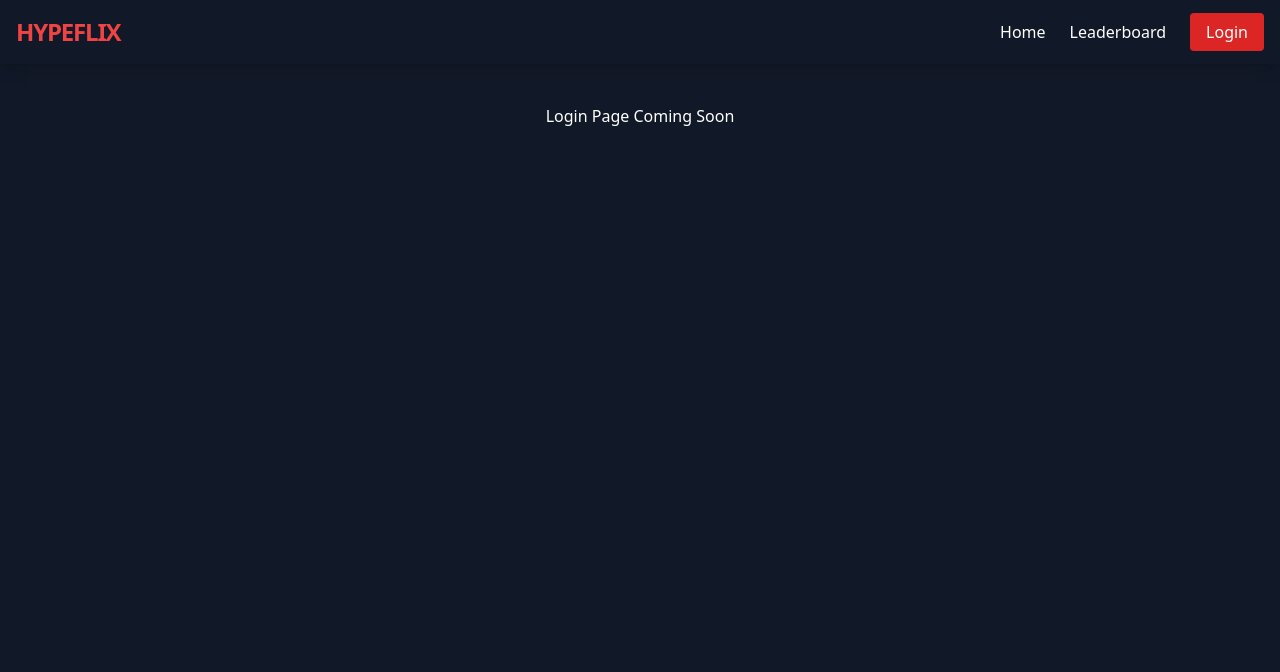
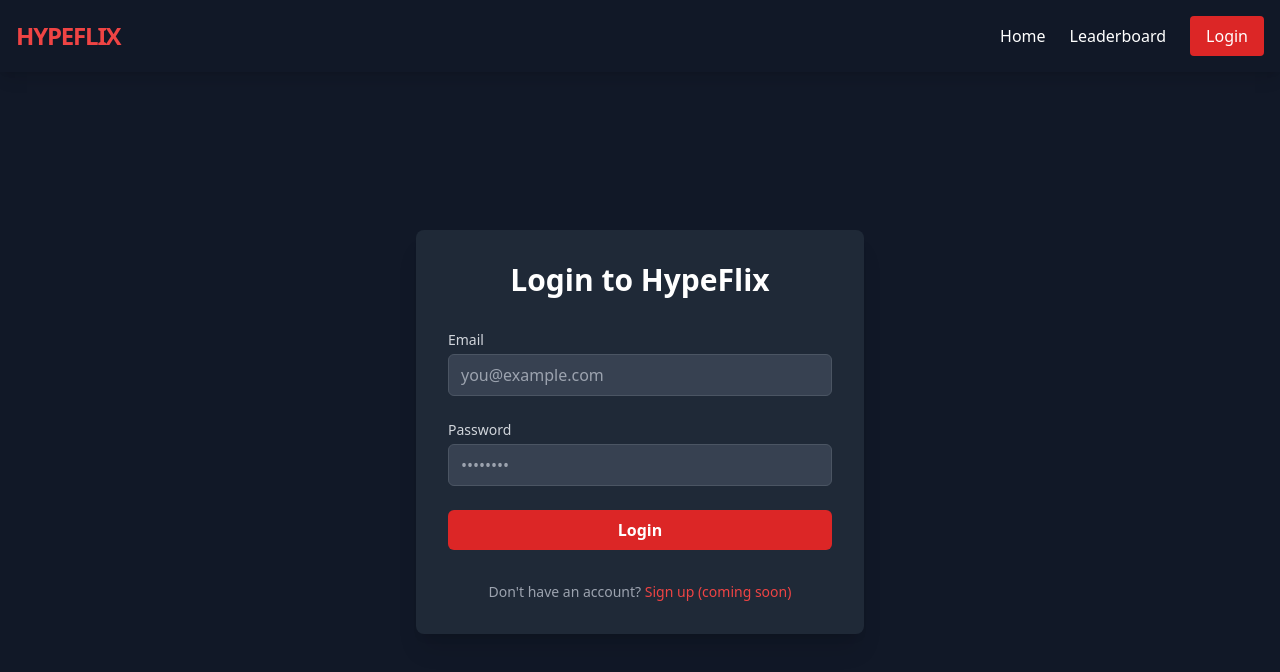
Before and after one commit to anirudhb4/hypeflix-frontend, a React (Vite) app: page /login in a window 1280 px wide. Shown: the top 672 px of the page. Built offline with nearby package versions, Linux system fonts and the light colour scheme; no server answers.

Commit message:
added feature hype button

```diff
--- a/src/App.jsx
+++ b/src/App.jsx
@@ -1,19 +1,26 @@
 import { BrowserRouter as Router, Routes, Route } from 'react-router-dom';
 import Navbar from './components/Navbar';
 import Home from './pages/Home';
+import LoginPage from './pages/LoginPage'; // 1. Import Login Page
+import { AuthProvider } from './contexts/AuthContext'; // 2. Import AuthProvider
 
 function App() {
   return (
+    // 3. Wrap everything in AuthProvider
+    <AuthProvider>
       <Router>
         <div className="min-h-screen bg-gray-900 text-white font-sans">
           <Navbar />
           <Routes>
             <Route path="/" element={<Home />} />
             <Route path="/leaderboard" element={<div className="text-center mt-10">Leaderboard Coming Soon</div>} />
-          <Route path="/login" element={<div className="text-center mt-10">Login Page Coming Soon</div>} />
+
+            {/* 4. Set the login route */}
+            <Route path="/login" element={<LoginPage />} />
           </Routes>
         </div>
       </Router>
+    </AuthProvider>
   );
 }
 
--- a/src/components/MovieCard.jsx
+++ b/src/components/MovieCard.jsx
@@ -1,50 +1,74 @@
-import { formatReleaseDate } from '../services/utils.js';
+import { useState } from 'react';
+import { useAuth } from '../contexts/AuthContext.jsx'; // Updated path
+import { useNavigate } from 'react-router-dom';
+import { formatReleaseDate } from '../services/utils.js'; // Updated path
 
 const MovieCard = ({ movie }) => {
   const posterUrl = movie.posterPath
     ? `https://image.tmdb.org/t/p/w500${movie.posterPath}`
-    : 'https://placehold.co/500x750/1a202c/e53e3e?text=No+Image';
+    : 'https://via.placeholder.com/500x750?text=No+Image';
+
+  // --- GET DATA FROM OUR AUTH CONTEXT ---
+  const { session, hypedMovies, hypeMovie } = useAuth(); // Use 'session' to check login
+  const navigate = useNavigate();
+
+  // --- CHECK IF THIS MOVIE ID IS IN OUR SET ---
+  const isHyped = hypedMovies.has(movie.id);
+
+  // Local state just for the "Loading..." text
+  const [isHyping, setIsHyping] = useState(false);
+
+  const handleHypeClick = async () => {
+    // 1. If not logged in, go to login page
+    if (!session) { // Check against session
+      navigate('/login');
+      return;
+    }
+
+    // 2. If already hyped, do nothing
+    if (isHyped) return;
+
+    // 3. Hype it!
+    setIsHyping(true);
+    await hypeMovie(movie.id);
+    setIsHyping(false);
+  };
 
   return (
-    <div className="bg-gray-800 rounded-lg overflow-hidden shadow-lg group transform transition-all duration-300 ease-in-out hover:scale-105 hover:shadow-2xl">
+    <div className="bg-gray-800 rounded-lg overflow-hidden shadow-lg hover:shadow-2xl transition-all duration-300 group">
       <div className="relative">
-        {/* Poster Image */}
         <img
           src={posterUrl}
           alt={movie.title}
-          className="w-full h-96 object-cover transition-transform duration-300 group-hover:blur-[2px]"
+          className="w-full h-96 object-cover group-hover:blur-[2px] transition-all duration-300"
         />
+        <div className="absolute inset-0 bg-gradient-to-t from-gray-900 via-transparent to-transparent opacity-70"></div>
+      </div>
 
-        {/* Gradient Overlay for text readability */}
-        <div className="absolute inset-0 bg-gradient-to-t from-black/80 via-transparent to-transparent"></div>
-
-        {/* Content overlaid on the bottom of the image */}
-        <div className="absolute bottom-0 left-0 p-4 w-full">
-          <div className="flex justify-between items-center mb-2">
-            {/* 1. Hype Count near title */}
+      <div className="p-4 relative -mt-16 z-10">
         <div
-              className="flex-shrink-0 bg-red-600/90 text-white text-sm font-bold px-3 py-1 rounded-full shadow-lg backdrop-blur-sm border border-red-500"
-              title={`${movie.rawHypeScore} raw hype score`}
+          className="absolute top-0 right-4 -mt-6 bg-red-600 text-white text-xs font-bold px-3 py-1.5 rounded-full shadow-lg border-2 border-gray-800 backdrop-blur-sm bg-opacity-70"
         >
           🔥 {movie.hypeCount}
         </div>
 
-            {/* 2. Formatted Release Date */}
-            <span className="text-gray-200 text-xs font-semibold bg-black/50 px-2 py-1 rounded">
+        <h3 className="text-lg font-bold text-white truncate">{movie.title}</h3>
+        <p className="text-gray-400 text-sm mt-1">
           {formatReleaseDate(movie.releaseDate)}
-            </span>
-          </div>
+        </p>
 
-          <h3 className="text-lg font-bold text-white truncate" title={movie.title}>
-            {movie.title}
-          </h3>
-        </div>
-      </div>
-
-      {/* Hype Button */}
-      <div className="p-4 bg-gray-800">
-        <button className="w-full bg-red-600 hover:bg-red-700 text-white font-bold py-2 px-4 rounded-lg transition-all duration-300 shadow-md hover:shadow-lg focus:outline-none focus:ring-2 focus:ring-red-500 focus:ring-opacity-75">
-          HYPE THIS!
+        <button
+          onClick={handleHypeClick}
+          disabled={isHyped || isHyping}
+          className={`w-full mt-4 py-2 rounded-lg font-semibold text-white transition-colors duration-200
+            ${isHyped
+              ? 'bg-green-600 cursor-not-allowed'
+              : 'bg-red-600 hover:bg-red-700 focus:outline-none focus:ring-2 focus:ring-red-500'
+            }
+            ${isHyping ? 'animate-pulse' : ''}
+          `}
+        >
+          {isHyped ? 'Hyped!' : (isHyping ? 'Hyping...' : 'HYPE THIS!')}
         </button>
       </div>
     </div>
--- a/src/components/Navbar.jsx
+++ b/src/components/Navbar.jsx
@@ -1,6 +1,9 @@
 import { Link } from 'react-router-dom';
+import { useAuth } from '../contexts/AuthContext'; // 1. Import useAuth
 
 const Navbar = () => {
+  const { session, logout } = useAuth(); // 2. Get session and logout function
+
   return (
     <nav className="bg-gray-900 text-white p-4 shadow-lg">
       <div className="container mx-auto flex justify-between items-center">
@@ -8,13 +11,26 @@ const Navbar = () => {
           HYPEFLIX
         </Link>
 
-        <div className="space-x-6">
+        <div className="flex items-center space-x-6">
           <Link to="/" className="hover:text-red-400 transition">Home</Link>
           <Link to="/leaderboard" className="hover:text-red-400 transition">Leaderboard</Link>
-          {/* We will update this link later to handle Logout */}
-          <Link to="/login" className="bg-red-600 px-4 py-2 rounded hover:bg-red-700 transition">
-            Login
-          </Link>
+
+          {/* 3. Add dynamic login/logout button */}
+          {session ? (
+            <button
+              onClick={logout}
+              className="bg-gray-700 px-4 py-2 rounded hover:bg-red-700 transition"
+            >
+              Logout
+            </button>
+          ) : (
+            <Link
+              to="/login"
+              className="bg-red-600 px-4 py-2 rounded hover:bg-red-700 transition"
+            >
+              Login
+            </Link>
+          )}
         </div>
       </div>
     </nav>
--- /dev/null
+++ b/src/contexts/AuthContext.jsx
@@ -0,0 +1,123 @@
+import { createContext, useContext, useState, useEffect, useCallback } from 'react';
+import { supabase } from '../supabaseClient';
+import api from '../services/api'; // Import our Axios instance
+
+const AuthContext = createContext();
+
+export const AuthProvider = ({ children }) => {
+  const [session, setSession] = useState(null);
+  const [loading, setLoading] = useState(true);
+
+  // --- NEW STATE ---
+  // We'll store the IDs of hyped movies in a Set.
+  // Sets are very fast for checking: hypedMovies.has(123)
+  const [hypedMovies, setHypedMovies] = useState(new Set());
+
+  // --- NEW FUNCTION ---
+  // Fetches the list of hyped movie IDs from our Spring Boot backend
+  const fetchHypedMovies = async () => {
+    try {
+      // Call our backend endpoint: GET /api/movies/hyped
+      const { data } = await api.get('/movies/hyped');
+
+      // 'data' is an array of Movie objects. We just want their IDs.
+      const idSet = new Set(data.map(movie => movie.id));
+      setHypedMovies(idSet);
+
+    } catch (error) {
+      // This will fail if the user is logged out, which is fine.
+      console.error("Failed to fetch hyped movies (user might be logged out):", error);
+    }
+  };
+
+  // This useEffect runs once when the app loads
+  useEffect(() => {
+    // Check for an active session
+    supabase.auth.getSession().then(({ data: { session } }) => {
+      setSession(session);
+      localStorage.setItem('hypeflix-access-token', session?.access_token || null);
+
+      // --- NEW ---
+      // If we have a session on page load, fetch the user's hyped movies
+      if (session) {
+        fetchHypedMovies();
+      }
+      setLoading(false);
+    });
+
+    // Listen for auth changes (login, logout)
+    const { data: { subscription } } = supabase.auth.onAuthStateChange(
+      (_event, session) => {
+        setSession(session);
+        localStorage.setItem('hypeflix-access-token', session?.access_token || null);
+
+        // --- NEW ---
+        if (session) {
+          // User just logged in, fetch their list
+          fetchHypedMovies();
+        } else {
+          // User just logged out, clear the list
+          setHypedMovies(new Set());
+        }
+      }
+    );
+
+    return () => subscription.unsubscribe();
+  }, []); // The empty array [] means this runs only once
+
+  const login = async (email, password) => {
+    return supabase.auth.signInWithPassword({ email, password });
+  };
+
+  const logout = async () => {
+    return supabase.auth.signOut();
+  };
+
+  // --- NEW FUNCTION ---
+  // This function will be called from the MovieCard button
+  const hypeMovie = useCallback(async (movieId) => {
+    // 1. Check our Set. If it's already there, do nothing.
+    if (hypedMovies.has(movieId)) {
+      console.log("Already hyped, skipping.");
+      return;
+    }
+
+    try {
+      // 2. Call our Spring Boot backend: POST /api/movies/{movieId}/hype
+      await api.post(`/movies/${movieId}/hype`);
+
+      // 3. Update our local state instantly (this is called an "Optimistic Update")
+      // This makes the button change state without a page refresh.
+      setHypedMovies(prevSet => new Set(prevSet).add(movieId));
+
+    } catch (error) {
+      console.error("Hype failed:", error);
+      // If the backend says we already hyped it (e.g., race condition)
+      if (error.response && error.response.status === 400) {
+        // Just update the local state to match the backend
+        setHypedMovies(prevSet => new Set(prevSet).add(movieId));
+      }
+    }
+  }, [hypedMovies]); // Re-create this function only if the hypedMovies set changes
+
+  // Expose the new state and function to the rest of the app
+  const value = {
+    session,
+    user: session?.user,
+    hypedMovies, // Pass the Set of IDs
+    hypeMovie,   // Pass the function to hype a movie
+    login,
+    logout,
+  };
+
+  return (
+    <AuthContext.Provider value={value}>
+      {!loading && children}
+    </AuthContext.Provider>
+  );
+};
+
+// This custom hook is how components will access the context
+export const useAuth = () => {
+  return useContext(AuthContext);
+};
--- /dev/null
+++ b/src/pages/LoginPage.jsx
@@ -0,0 +1,95 @@
+import { useState } from 'react';
+import { useAuth } from '../contexts/AuthContext';
+import { useNavigate, Link } from 'react-router-dom';
+
+const LoginPage = () => {
+  const [email, setEmail] = useState('');
+  const [password, setPassword] = useState('');
+  const [error, setError] = useState(null);
+  const [loading, setLoading] = useState(false);
+
+  const { login } = useAuth();
+  const navigate = useNavigate();
+
+  const handleSubmit = async (e) => {
+    e.preventDefault();
+    setError(null);
+    setLoading(true);
+
+    try {
+      // This line was fixed
+      const { error } = await login(email, password);
+      if (error) {
+        throw error;
+      }
+      navigate('/'); // Redirect to home on success
+    } catch (error) {
+      setError(error.message);
+    } finally {
+      setLoading(false);
+    }
+  };
+
+  return (
+    <div className="flex items-center justify-center min-h-[calc(100vh-80px)]">
+      <div className="w-full max-w-md p-8 space-y-8 bg-gray-800 rounded-lg shadow-xl">
+        <h2 className="text-3xl font-bold text-center text-white">
+          Login to HypeFlix
+        </h2>
+
+        <form className="space-y-6" onSubmit={handleSubmit}>
+          {error && (
+            <div className="p-3 bg-red-800 border border-red-600 text-red-100 rounded">
+              {error}
+            </div>
+          )}
+
+          <div>
+            <label className="block text-sm font-medium text-gray-300">
+              Email
+            </label>
+            <input
+              type="email"
+              value={email}
+              onChange={(e) => setEmail(e.target.value)}
+              required
+              className="w-full px-3 py-2 mt-1 text-white bg-gray-700 border border-gray-600 rounded-md focus:outline-none focus:ring-2 focus:ring-red-500"
+              placeholder="you@example.com"
+            />
+          </div>
+
+          <div>
+            <label className="block text-sm font-medium text-gray-300">
+              Password
+            </label>
+            <input
+              type="password"
+              value={password}
+              onChange={(e) => setPassword(e.target.value)}
+              required
+              className="w-full px-3 py-2 mt-1 text-white bg-gray-700 border border-gray-600 rounded-md focus:outline-none focus:ring-2 focus:ring-red-500"
+              placeholder="••••••••"
+            />
+          </div>
+
+          <button
+            type="submit"
+            disabled={loading}
+            className="w-full py-2 px-4 font-bold text-white bg-red-600 rounded-md hover:bg-red-700 focus:outline-none focus:ring-2 focus:ring-red-500 focus:ring-opacity-50 disabled:bg-gray-500 transition-colors"
+          >
+            {loading ? 'Logging in...' : 'Login'}
+          </button>
+        </form>
+
+        <p className="text-sm text-center text-gray-400">
+          Don't have an account?{' '}
+          <span className="font-medium text-red-500 hover:underline">
+            Sign up (coming soon)
+          </span>
+        </p>
+      </div>
+    </div>
+  );
+};
+
+export default LoginPage;
--- a/src/services/api.js
+++ b/src/services/api.js
@@ -10,8 +10,10 @@ const api = axios.create({
 
 // Add a request interceptor to attach the Token automatically
 api.interceptors.request.use((config) => {
-    const token = localStorage.getItem('sb-access-token'); // We will save token here later
-    if (token) {
+    // --- THIS IS THE CHANGE ---
+    const token = localStorage.getItem('hypeflix-access-token');
+
+    if (token && token !== 'null') { // Check for "null" string
         config.headers.Authorization = `Bearer ${token}`;
     }
     return config;
```
Lines whose indentation alone changed are shown as unchanged.
